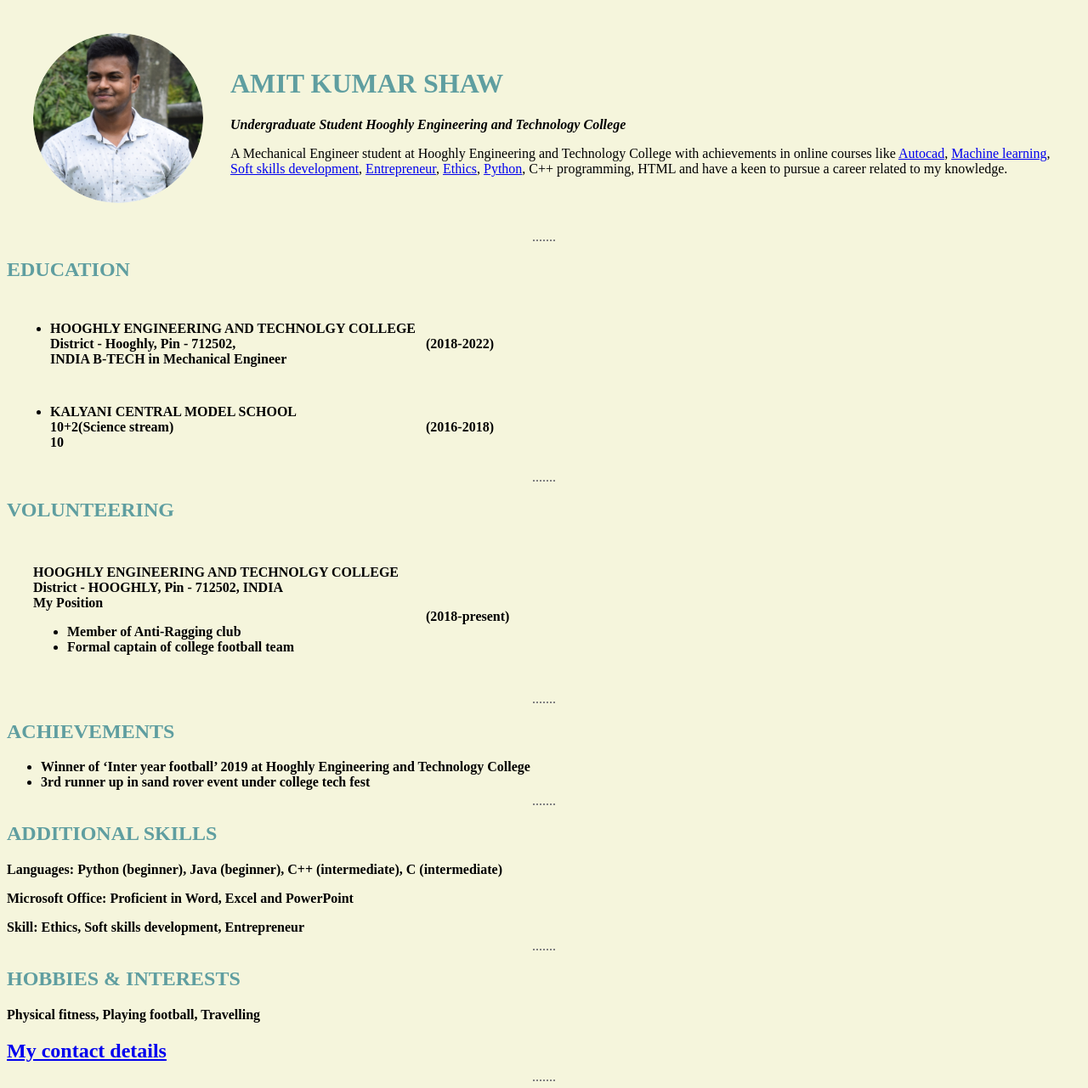
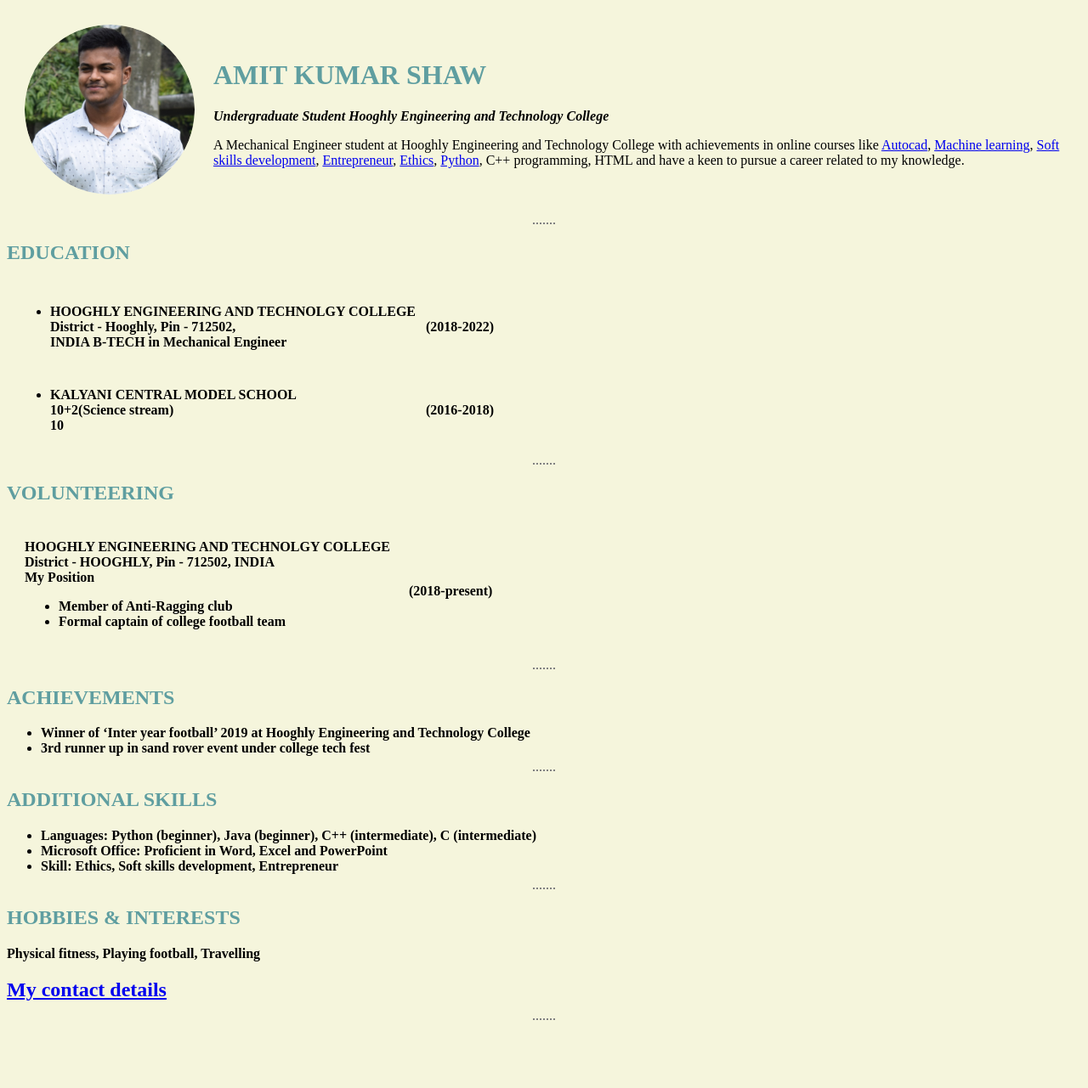
Before and after one commit to amitkumarshaw393/cv, a plain HTML site: page index.html in a window 1280 px wide. Shown: the whole page at 85% size. After the commit the page ends 1209 px from the top, so only its background shows below. Drawn offline with Linux system fonts and the light colour scheme.

```diff
--- a/index.html
+++ b/index.html
@@ -8,14 +8,14 @@
 </head>
 
 <body>
-  <table cellspacing=30px>
+  <table cellspacing=20px>
     <tr>
       <td>
         <img src="circle-cropped.png" width="200px" alt="Amit profile" />
       </td>
       <td>
         <h1><b>AMIT KUMAR SHAW</b></h1>
-        <p ><em><b>Undergraduate Student Hooghly Engineering and Technology College</b></em></p>
+        <p><em><b>Undergraduate Student Hooghly Engineering and Technology College</b></em></p>
         <p>A Mechanical Engineer student at Hooghly Engineering and Technology College with achievements
           in online courses like <a href="autocad.pdf">Autocad</a>, <a href="machine.pdf">Machine learning</a>, <a href="soft.jpg">Soft skills development</a>, <a href="entre.jpg">Entrepreneur</a>, <a href="ethics.jpg">Ethics</a>,
           <a href="joy.jpg">Python</a>, C++ programming, HTML and have a keen to pursue a career related to my knowledge.</strong></a>
@@ -51,7 +51,7 @@
   </table>
   <hr>
   <h2><strong>VOLUNTEERING<strong></h2>
-  <table cellspacing="30px">
+  <table cellspacing="20px">
     <tr>
       <td>HOOGHLY ENGINEERING AND TECHNOLGY COLLEGE <br>District - HOOGHLY, Pin - 712502, INDIA <br>My Position
 
@@ -71,9 +71,11 @@
   </ul>
   <hr>
   <h2><strong>ADDITIONAL SKILLS</strong></h2>
-  <p><strong>Languages: </strong> Python (beginner), Java (beginner), C++ (intermediate), C (intermediate)</p>
-  <p><strong>Microsoft Office:</strong> Proficient in Word, Excel and PowerPoint</p>
-  <p><strong>Skill:</strong> Ethics, Soft skills development, Entrepreneur</p>
+  <ul>
+    <li><strong>Languages: </strong> Python (beginner), Java (beginner), C++ (intermediate), C (intermediate)</li>
+    <li><strong>Microsoft Office:</strong> Proficient in Word, Excel and PowerPoint</li>
+    <li><strong>Skill:</strong> Ethics, Soft skills development, Entrepreneur</li>
+  </ul>
   <hr>
   <h2><strong>HOBBIES & INTERESTS</strong></strong></h2>
   <p><strong>Physical fitness, Playing football, Travelling</strong></p>
```
